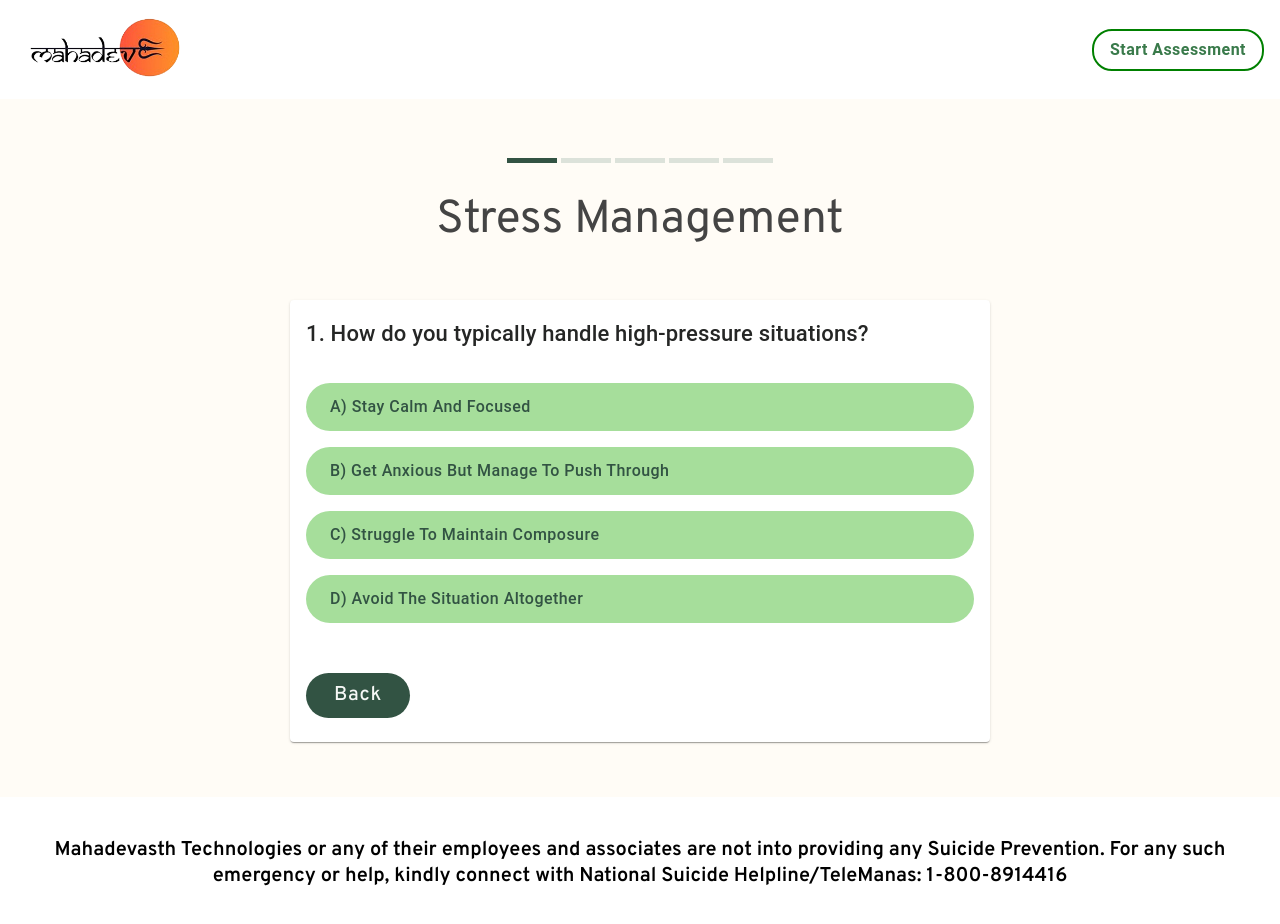
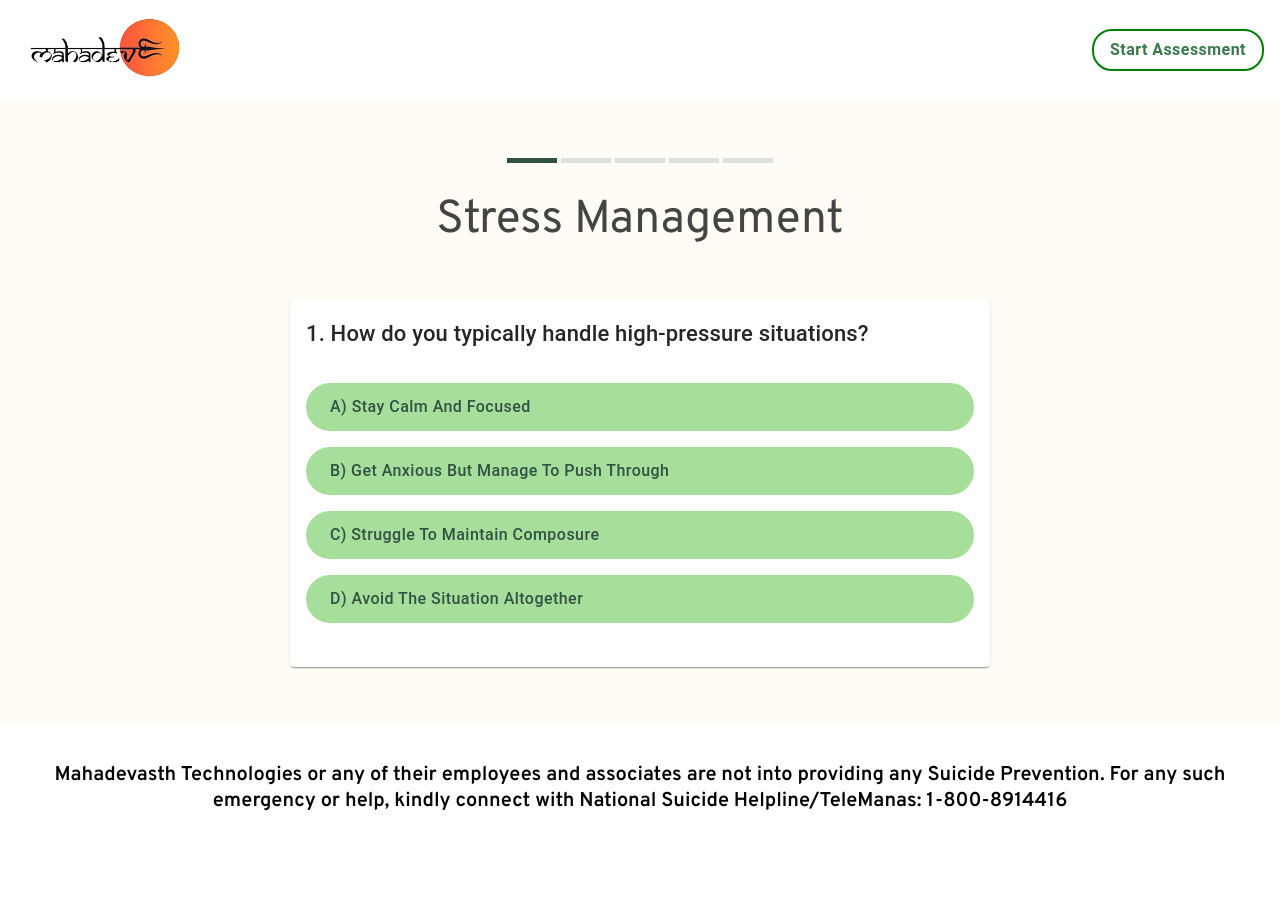
Before and after one commit to KaushalS1911/m_wellness_fe, a React (Create React App) app: page /assessment in a window 1280 px wide. Shown: the top 924 px of the page. After the commit the page ends 854 px from the top, so only its background shows below. Built offline with nearby package versions, Linux system fonts and the light colour scheme.

Commit message:
set scroll top

```diff
--- a/src/components/ getstarted/LookingFor.js
+++ b/src/components/ getstarted/LookingFor.js
@@ -46,6 +46,7 @@ function LookingFor({
     const handleSubmit = () => {
         handleOpen()
     }
+    console.log(points,"fjfjfj")
     const TherapyButton = ({fullWidth, children, onClick, value, disabled}) => (
         <Grid item xs={12}>
             <Button
@@ -159,7 +160,7 @@ function LookingFor({
                     </Box>
                 )}
                <Box sx={{display:"flex",justifyContent:"space-between"}}>
-                   <Box sx={{mt: "20px", display: "flex", justifyContent: "start"}}>
+                   <Box sx={{mt: "20px", display:points===0? "none" : "flex", justifyContent: "start",}}>
                        <Button
                            className="overpass"
                            onClick={handleBack}
```
